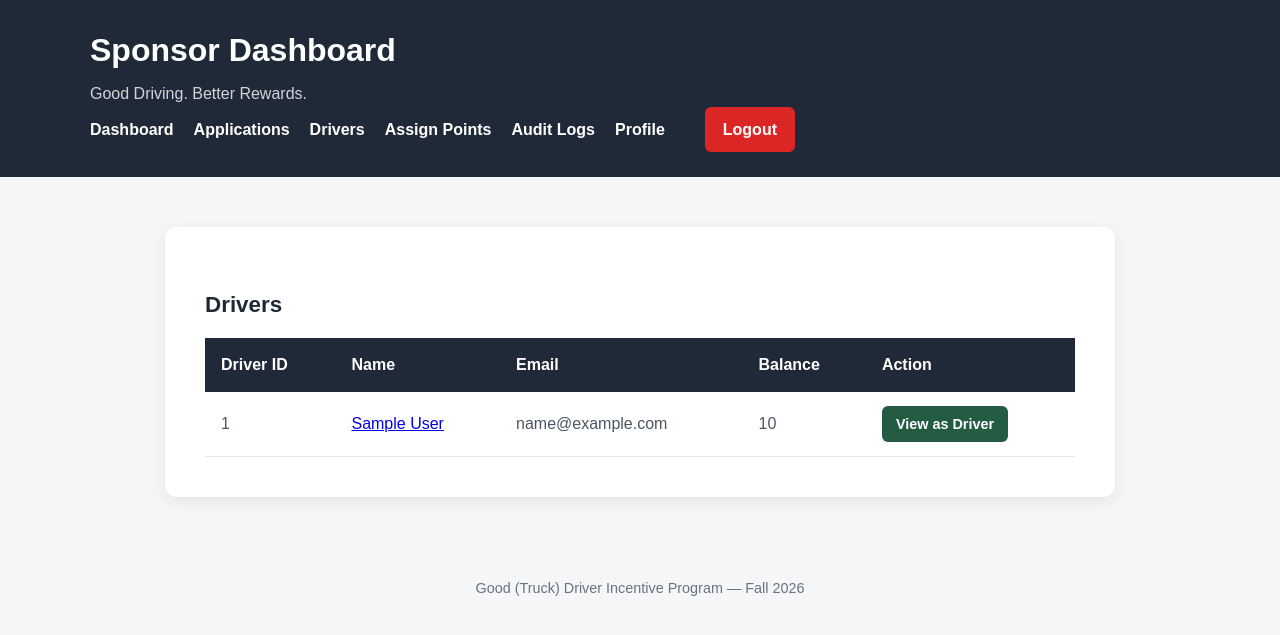
After one commit to kytran1329/F26-CPSC4910-01, a Flask app: template templates/driverView.html in a window 1280 px wide. The commit adds this page. Shown: the top 635 px of the page. Run offline with Flask 3, Linux system fonts and the light colour scheme; the template is opened without the code that fills it: most values are stand-ins (such as "Sample title", 1, 10 or a date in 2020).

Commit message:
Added view drivers tab to sponsor dashboard

```diff
--- a/app.py
+++ b/app.py
@@ -1037,6 +1037,65 @@ def sponDash():
         pending_applications=pending_applications,
         points_this_month=points_this_month
     )
+
+@app.route("/sponDash/drivers")
+def driverView():
+    if "user_id" not in session:
+        return redirect(url_for("login"))
+
+    role = session.get("role")
+    if role == "Sponsor":
+        sponsor_id = session["user_id"]
+        sponsor_lookup = "USER_ID"
+    elif role == "Admin":
+        sponsor_id = session.get("view_as_sponsor_id")
+        if sponsor_id is None:
+            return redirect(url_for("adminDash"))
+        sponsor_lookup = "SPONSOR_ID"
+    else:
+        return "Unauthorized", 403
+
+    conn = mysql.connector.connect(
+        host=DB_HOST,
+        user=DB_USER,
+        password=DB_PASSWORD,
+        database=DB_NAME
+    )
+    cursor = conn.cursor(dictionary=True)
+
+    try:
+        cursor.execute(f"""
+            SELECT SPONSORCOMP_ID
+            FROM SPONSOR
+            WHERE {sponsor_lookup} = %s
+        """, (sponsor_id,))
+        sponsor = cursor.fetchone()
+
+        if sponsor is None:
+            return "Sponsor account not found", 404
+
+        cursor.execute("""
+            SELECT DISTINCT
+                d.DRIVER_ID,
+                u.USER_ID,
+                u.USER_FNAME,
+                u.USER_LNAME,
+                u.EMAIL,
+                b.BALANCE
+            FROM BALANCE AS b
+            JOIN DRIVER AS d
+                ON d.DRIVER_ID = b.DRIVER_ID
+            JOIN `USER` AS u
+                ON u.USER_ID = d.USER_ID
+            WHERE b.SPONSORCOMP_ID = %s
+            ORDER BY u.USER_LNAME, u.USER_FNAME, d.DRIVER_ID
+        """, (sponsor["SPONSORCOMP_ID"],))
+        drivers = cursor.fetchall()
+
+        return render_template("driverView.html", drivers=drivers)
+    finally:
+        cursor.close()
+        conn.close()
 
 @app.route("/assignPoints", methods=["GET", "POST"])
 def assignPoints():
--- /dev/null
+++ b/templates/driverView.html
@@ -0,0 +1,90 @@
+<!DOCTYPE html>
+<html lang="en">
+
+<head>
+    <meta charset="UTF-8">
+    <meta name="viewport" content="width=device-width, initial-scale=1.0">
+    <title>Drivers</title>
+    <link rel="stylesheet" href="{{ url_for('static', filename='driverDash.css') }}">
+</head>
+
+<body>
+    <header>
+        <div class="header-content">
+            <div class="dashboard-name">Sponsor Dashboard</div>
+            <div class="tagline">Good Driving. Better Rewards.</div>
+
+            {% if session.get("view_as_sponsor_id") is not none %}
+                <form action="{{ url_for('stopViewingAsSponsor') }}" method="POST"
+                      style="display: inline;">
+                    <button type="submit" class="return-dashboard-button">
+                        Return to Admin Dashboard
+                    </button>
+                </form>
+            {% endif %}
+
+            <div class="header-links">
+                <a href="{{ url_for('sponDash') }}" class="nav-link">Dashboard</a>
+                <a href="{{ url_for('applications') }}" class="nav-link">Applications</a>
+                <a href="{{ url_for('driverView') }}" class="nav-link">Drivers</a>
+                <a href="{{ url_for('assignPoints') }}" class="nav-link">Assign Points</a>
+                <a href="{{ url_for('sponsorAudit') }}" class="nav-link">Audit Logs</a>
+                <a href="{{ url_for('userProfile', user_id=session['user_id']) }}" class="nav-link">Profile</a>
+                <a href="{{ url_for('auth.logout') }}" class="logout-button">Logout</a>
+            </div>
+        </div>
+    </header>
+
+    <main>
+        <div class="dashboard-card">
+            <div class="history-section">
+                <h2>Drivers</h2>
+                <div class="table-container">
+                    <table class="history-table">
+                        <thead>
+                            <tr>
+                                <th>Driver ID</th>
+                                <th>Name</th>
+                                <th>Email</th>
+                                <th>Balance</th>
+                                <th>Action</th>
+                            </tr>
+                        </thead>
+                        <tbody>
+                            {% for driver in drivers %}
+                            <tr>
+                                <td>{{ driver["DRIVER_ID"] }}</td>
+                                <td>
+                                    <a href="{{ url_for('userProfile', user_id=driver['USER_ID']) }}">
+                                        {{ driver["USER_FNAME"] }} {{ driver["USER_LNAME"] }}
+                                    </a>
+                                </td>
+                                <td>{{ driver["EMAIL"] }}</td>
+                                <td>{{ driver["BALANCE"] }}</td>
+                                <td>
+                                    <form action="{{ url_for('viewAsDriver', driver_id=driver['DRIVER_ID']) }}"
+                                          method="POST">
+                                        <button type="submit" class="view-driver-btn">
+                                            View as Driver
+                                        </button>
+                                    </form>
+                                </td>
+                            </tr>
+                            {% else %}
+                            <tr>
+                                <td colspan="5" class="empty-message">No drivers found.</td>
+                            </tr>
+                            {% endfor %}
+                        </tbody>
+                    </table>
+                </div>
+            </div>
+        </div>
+    </main>
+
+    <footer>
+        Good (Truck) Driver Incentive Program &mdash; Fall 2026
+    </footer>
+</body>
+
+</html>
--- a/templates/sponsorDash.html
+++ b/templates/sponsorDash.html
@@ -40,6 +40,7 @@
             <div class="header-links">
                 <a href="{{ url_for('sponDash') }}" class="nav-link">Dashboard</a>
                 <a href="{{ url_for('applications') }}" class="nav-link">Applications</a>
+                <a href="{{ url_for('driverView') }}" class="nav-link">Drivers</a>
                 <a href="{{ url_for('assignPoints') }}" class="nav-link">Assign Points</a>
                 <a href="{{ url_for('sponsorAudit') }}" class="nav-link">Audit Logs</a>
                 <a href="{{ url_for('userProfile', user_id=session['user_id']) }}" class="nav-link">Profile</a>
```
